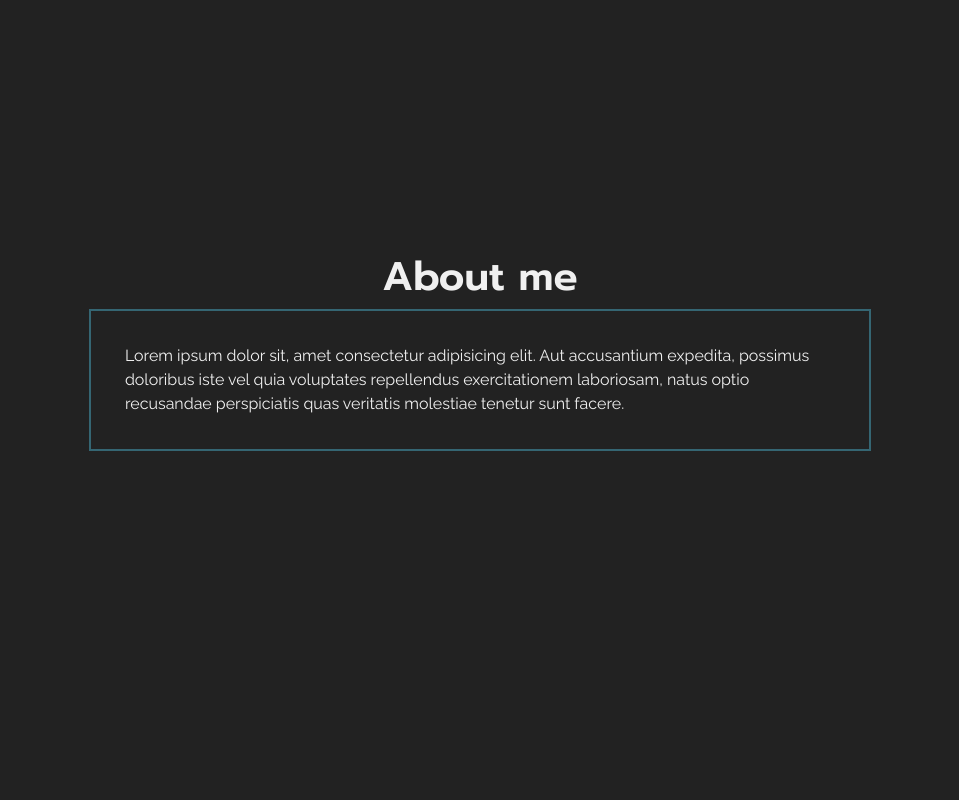
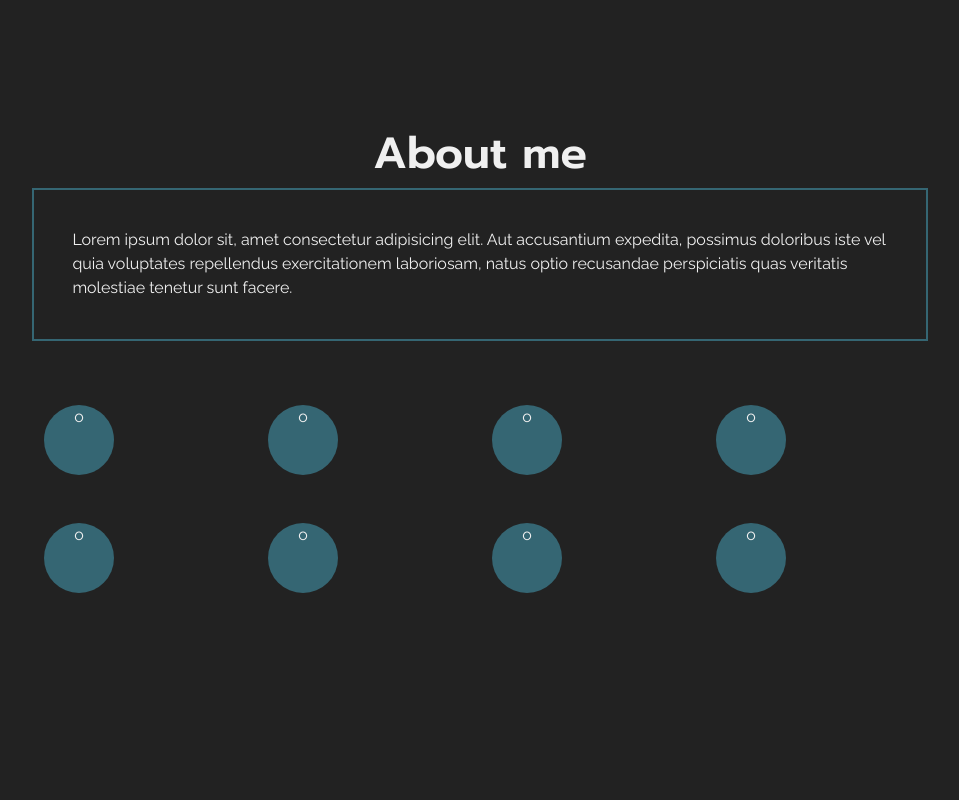
Before and after one commit to SofiaGonzaloC/SofiaGonzaloC.github.io, a website: page index.html in a window 1280 px wide. Shown: the part 840-1640 px from the top of the page, without its empty margins (160-1119 px from the left). Drawn offline with nearby package versions, Linux system fonts and the light colour scheme.

Commit message:
Icons for technologies added on about me, not centered yet

```diff
--- a/index.css
+++ b/index.css
@@ -16,8 +16,8 @@ body {
     margin: 0;
 }
 
-body .container{
-    width: 100%;
+body .body-container{
+    width: none;
     height: 100%;
     /* background-color: var(--primary); */
 }
@@ -29,6 +29,10 @@ section{
     flex-direction: column;
     /* width: 100vw; */
     height: 100vh;
+}
+
+h1{
+    font-size: calc(1.375rem + 1.7vw);;
 }
 
 h1,
@@ -43,8 +47,20 @@ hr {
     opacity: 1;
 }
 
+.div_margin{
+    width: 70%;
+}
+
 .p_blue_border{
     border: 2px solid var(--primary);
-    width: 70%;
     padding: 3%;
 }
+
+.small_icon{
+	width: 70px;
+	height: 70px;
+	background: var(--primary);
+	-moz-border-radius: 50px;
+	-webkit-border-radius: 50px;
+	border-radius: 50%;
+}
--- a/index.html
+++ b/index.html
@@ -1,32 +1,46 @@
 <!DOCTYPE html>
 <html lang="en">
   <head>
-    <meta charset="UTF-8">
-    <meta http-equiv="X-UA-Compatible" content="IE=edge">
-    <meta name="viewport" content="width=device-width, initial-scale=1.0">
+    <meta charset="UTF-8" />
+    <meta http-equiv="X-UA-Compatible" content="IE=edge" />
+    <meta name="viewport" content="width=device-width, initial-scale=1.0" />
     <title>Sofía González</title>
 
     <!-- Bootstrap -->
-    <link href="https://cdn.jsdelivr.net/npm/bootstrap@5.2.2/dist/css/bootstrap.min.css" rel="stylesheet" integrity="sha384-Zenh87qX5JnK2Jl0vWa8Ck2rdkQ2Bzep5IDxbcnCeuOxjzrPF/et3URy9Bv1WTRi" crossorigin="anonymous">
-    <script src="https://cdn.jsdelivr.net/npm/bootstrap@5.2.2/dist/js/bootstrap.bundle.min.js" integrity="sha384-OERcA2EqjJCMA+/3y+gxIOqMEjwtxJY7qPCqsdltbNJuaOe923+mo//f6V8Qbsw3" crossorigin="anonymous"></script>
-    <link rel="stylesheet" href="index.css">
+    <link
+      href="https://cdn.jsdelivr.net/npm/bootstrap@5.2.2/dist/css/bootstrap.min.css"
+      rel="stylesheet"
+      integrity="sha384-Zenh87qX5JnK2Jl0vWa8Ck2rdkQ2Bzep5IDxbcnCeuOxjzrPF/et3URy9Bv1WTRi"
+      crossorigin="anonymous"
+    />
+    <script
+      src="https://cdn.jsdelivr.net/npm/bootstrap@5.2.2/dist/js/bootstrap.bundle.min.js"
+      integrity="sha384-OERcA2EqjJCMA+/3y+gxIOqMEjwtxJY7qPCqsdltbNJuaOe923+mo//f6V8Qbsw3"
+      crossorigin="anonymous"
+    ></script>
+    <link rel="stylesheet" href="index.css" />
 
     <!-- Fonts -->
-    <link rel="preconnect" href="https://fonts.googleapis.com">
-    <link rel="preconnect" href="https://fonts.gstatic.com" crossorigin>
-    <link href="https://fonts.googleapis.com/css2?family=Raleway&display=swap" rel="stylesheet">
+    <link rel="preconnect" href="https://fonts.googleapis.com" />
+    <link rel="preconnect" href="https://fonts.gstatic.com" crossorigin />
+    <link
+      href="https://fonts.googleapis.com/css2?family=Raleway&display=swap"
+      rel="stylesheet"
+    />
 
-    <link rel="preconnect" href="https://fonts.googleapis.com">
-    <link rel="preconnect" href="https://fonts.gstatic.com" crossorigin>
-    <link href="https://fonts.googleapis.com/css2?family=Prompt:wght@600&family=Raleway&display=swap" rel="stylesheet">
+    <link rel="preconnect" href="https://fonts.googleapis.com" />
+    <link rel="preconnect" href="https://fonts.gstatic.com" crossorigin />
+    <link
+      href="https://fonts.googleapis.com/css2?family=Prompt:wght@600&family=Raleway&display=swap"
+      rel="stylesheet"
+    />
   </head>
 
   <body>
-    <div class="container">
-
+    <div class="body-container">
       <section id="me">
         <h1>Sofía González</h1>
-            <hr>
+        <hr />
         <h2>Web developer</h2>
 
         <!-- TODO: nav icons grid -->
@@ -35,18 +49,54 @@
       <section id="about">
         <h1>About me</h1>
 
-            <p class="p_blue_border">
-                Lorem ipsum dolor sit, amet consectetur adipisicing elit. Aut accusantium expedita, possimus doloribus iste vel quia voluptates repellendus exercitationem laboriosam, natus optio recusandae perspiciatis quas veritatis molestiae tenetur sunt facere.
+        <p class="p_blue_border div_margin">
+          Lorem ipsum dolor sit, amet consectetur adipisicing elit. Aut
+          accusantium expedita, possimus doloribus iste vel quia voluptates
+          repellendus exercitationem laboriosam, natus optio recusandae
+          perspiciatis quas veritatis molestiae tenetur sunt facere.
         </p>
 
         <!-- TODO: Technologies icons -->
+        <div class="container text-center mt-5 div_margin">
+          <div class="row">
+            <div class="col">
+              <div class="small_icon">o</div>
+            </div>
+            <div class="col">
+              <div class="small_icon">o</div>
+            </div>
+            <div class="col">
+              <div class="small_icon">o</div>
+            </div>
+            <div class="col">
+              <div class="small_icon">o</div>
+            </div>
+          </div>
+          <div class="row mt-5">
+            <div class="col">
+              <div class="small_icon">o</div>
+            </div>
+            <div class="col">
+              <div class="small_icon">o</div>
+            </div>
+            <div class="col">
+              <div class="small_icon">o</div>
+            </div>
+            <div class="col">
+              <div class="small_icon">o</div>
+            </div>
+          </div>
+        </div>
       </section>
 
       <section id="work">
         <h1>My work</h1>
 
         <p class="p_blue_border">
-                Lorem ipsum dolor sit, amet consectetur adipisicing elit. Aut accusantium expedita, possimus doloribus iste vel quia voluptates repellendus exercitationem laboriosam, natus optio recusandae perspiciatis quas veritatis molestiae tenetur sunt facere.
+          Lorem ipsum dolor sit, amet consectetur adipisicing elit. Aut
+          accusantium expedita, possimus doloribus iste vel quia voluptates
+          repellendus exercitationem laboriosam, natus optio recusandae
+          perspiciatis quas veritatis molestiae tenetur sunt facere.
         </p>
 
         <!-- TODO: Project images grid -->
@@ -59,9 +109,6 @@
 
         <!-- TODO: Contact form -->
       </section>
-
     </div>
-
   </body>
-
 </html>
```
Lines whose indentation alone changed are shown as unchanged.
